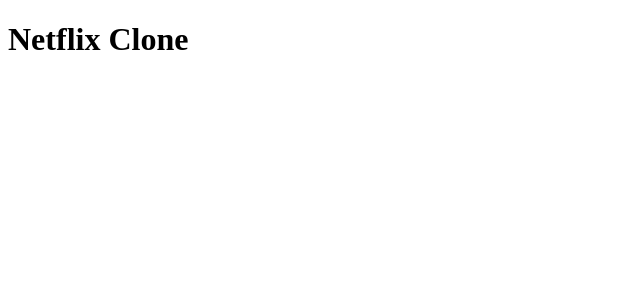
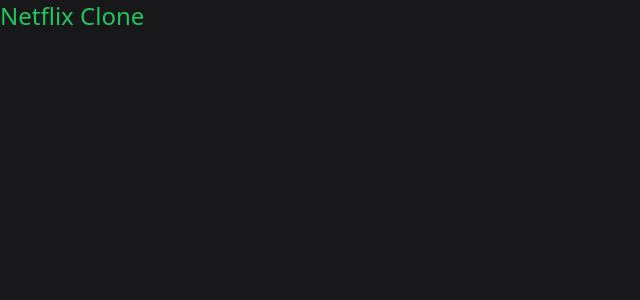
Before and after one commit to ch13Nataliia/NetflixClone, a Next.js app: page / in a window 1280 px wide. Shown: the top 300 px of the page, without its empty margins (0-640 px from the left). Built offline with nearby package versions, Linux system fonts and the light colour scheme.

Commit message:
added tailwindcss

```diff
--- a/pages/index.tsx
+++ b/pages/index.tsx
@@ -2,7 +2,7 @@
 export default function Home() {
   return (
     <>
-     <h1>Netflix Clone</h1>
+     <h1 className="text-2xl text-green-500">Netflix Clone</h1>
     </>
   );
 }
--- /dev/null
+++ b/postcss.config.js
@@ -0,0 +1,6 @@
+module.exports = {
+  plugins: {
+    tailwindcss: {},
+    autoprefixer: {},
+  },
+}
--- a/styles/globals.css
+++ b/styles/globals.css
@@ -0,0 +1,14 @@
+@tailwind base;
+@tailwind components;
+@tailwind utilities;
+
+body {
+  @apply bg-zinc-900 h-full overflow-x-hidden;
+}
+
+#__next {
+  @apply h-full
+}
+html {
+  @apply h-full
+}
--- /dev/null
+++ b/tailwind.config.js
@@ -0,0 +1,12 @@
+/** @type {import('tailwindcss').Config} */
+module.exports = {
+  content: [
+    "./app/**/*.{js,ts,jsx,tsx}",
+    "./pages/**/*.{js,ts,jsx,tsx}",
+    "./components/**/*.{js,ts,jsx,tsx}"
+  ],
+  theme: {
+    extend: {},
+  },
+  plugins: [],
+}
```
Also changed, not shown: package.json (+7 -4 lines), 1 other file (tests, documents, lock files or other folders).
